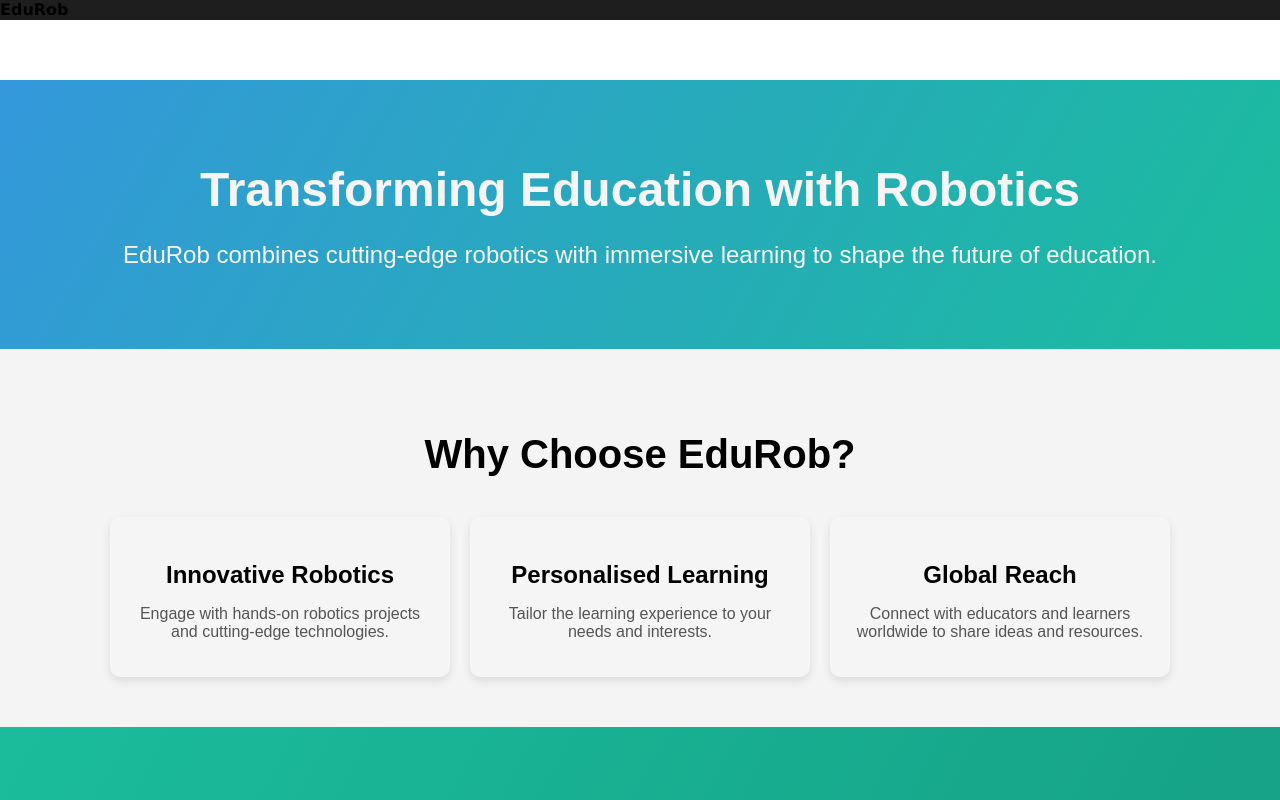
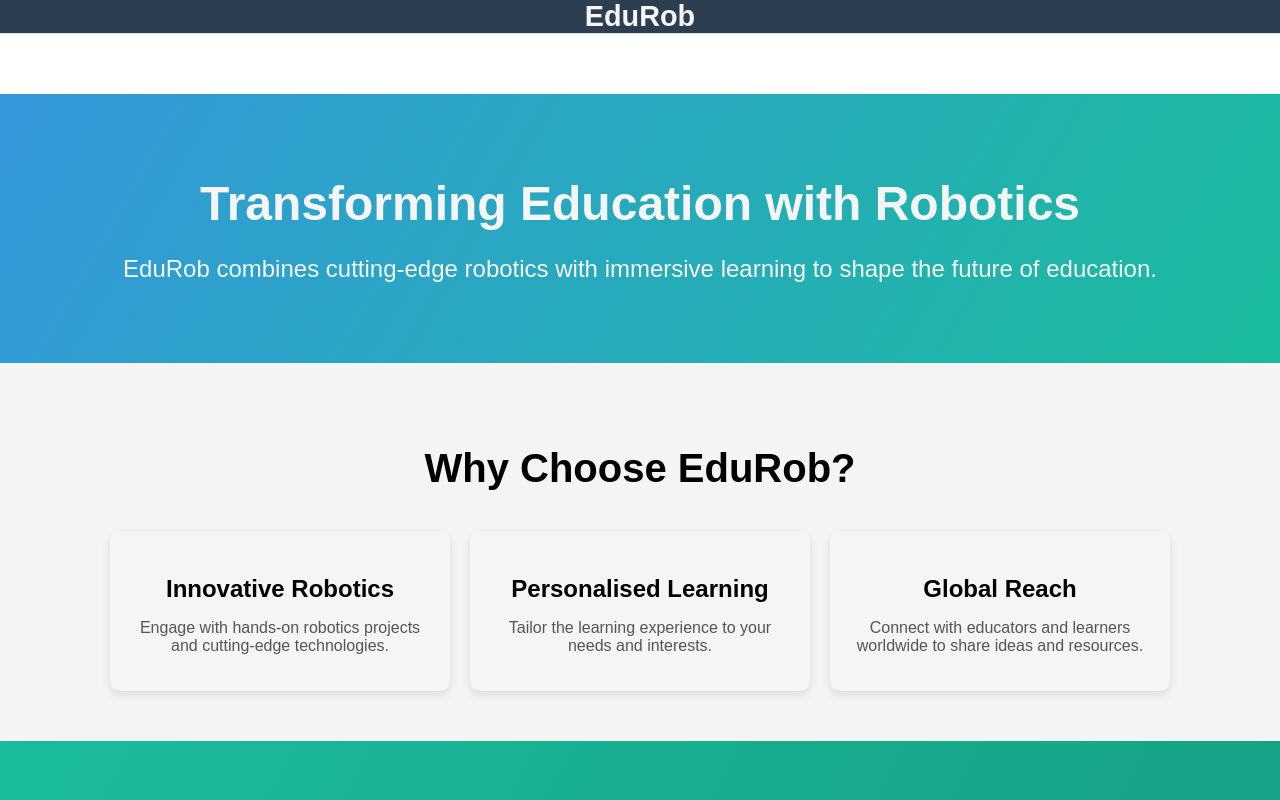
Before and after one commit to edu-rob/edu-rob, a Next.js app: page / in a window 1280 px wide. Shown: the top 800 px of the page. Built offline with nearby package versions, Linux system fonts and the light colour scheme.

Commit message:
style: Navbar resizing

```diff
--- a/src/app/components/navBar/navBar.css
+++ b/src/app/components/navBar/navBar.css
@@ -1,59 +1,64 @@
+/* Wrapper for Navbar */
 .NavBarWrapper {
   padding: 0;
-    margin: 0;
+  margin-bottom: 20px;
   display: flex;
   flex-direction: column;
-    border-bottom: 1px solid var(--background-secondary);
-    background-color: var(--background-secondary);
+  border-bottom: 1px solid #ddd; /* Light border for separation */
+  background-color: #2c3e50; /* Set the desired background color */
 }
 
+/* Navbar Styling */
 /* Navbar Styling */
 .Navbar {
   position: fixed;
   top: 0;
   left: 0;
   width: 100%;
-    height: 120px;
-    color: whitesmoke;
+  height: 60px; /* Standard navbar height */
+  background-color: #2c3e50; /* Dark background */
+  color: whitesmoke; /* Light text color */
   display: flex;
-    align-items: center;
-    justify-content: space-between;
-    padding: 0 20px;
-    z-index: 1000;
-    box-shadow: 0 2px 5px rgba(0, 0, 0, 0.1);
+  align-items: center; /* Center items vertically */
+  justify-content: center; /* Center the title horizontally */
+  box-shadow: 0 2px 5px rgba(0, 0, 0, 0.1); /* Subtle shadow for depth */
+  z-index: 1000; /* Ensure it stays above other elements */
 }
 
-  .Navbar h1 {
+/* Navbar Title */
+.NavBarTitleText {
   margin: 0;
-    font-size: 1.5rem;
-  }
-
-  .NavBarTitleText {
-    margin: auto;
-    flex-grow: 1;
-    color: var(--font-color-secondary);
-    font-family: var(--font-family-title);
+  font-size: 1.8rem; /* Large title font */
+  font-family: "Arial", sans-serif; /* Clean font */
+  text-align: center;
+  color: whitesmoke; /* Light text color */
 }
 
 
+/* Theme Toggle Button */
 .ThemeToggle {
   all: unset;
   cursor: pointer;
   display: flex;
   flex-direction: row;
-    margin: 10px;
   justify-content: center;
   align-items: center;
-    border: 1px solid var(--accent-color);
-    border-radius: 10px;
-    background-color: var(--background-secondary);
-    padding-inline: 20px;
-    padding-block: 2px;
-    color: var(--font-color-secondary);
+  border: 1px solid #3498db; /* Accent color */
+  border-radius: 8px;
+  background-color: #34495e; /* Slightly lighter than navbar */
+  padding: 5px 15px; /* Adjust padding */
+  color: whitesmoke; /* Light text */
+  transition: background-color 0.3s ease, color 0.3s ease;
 }
 
+.ThemeToggle:hover {
+  background-color: #2980b9; /* Hover background color */
+  color: white; /* Text color on hover */
+}
+
+/* Theme Icon */
 .ThemeIcon {
-    transition: all 1s;
-    margin-left: 10px;
-    font-size: 25px;
+  transition: all 0.3s ease;
+  margin-left: 8px;
+  font-size: 20px; /* Smaller icon size */
 }
--- a/src/app/components/navBar/navBar.tsx
+++ b/src/app/components/navBar/navBar.tsx
@@ -7,7 +7,7 @@ export default function NavBar() {
     return (
     <div className="NavBarWrapper">
         <div className="NavBar">
-                <h1 className='NavBarTitleText' style={{ fontSize: 'inherit' }}>
+                <h1 className='NavBarTitleText'>
                     EduRob
                 </h1>
         </div>
```
Lines whose indentation alone changed are shown as unchanged.
